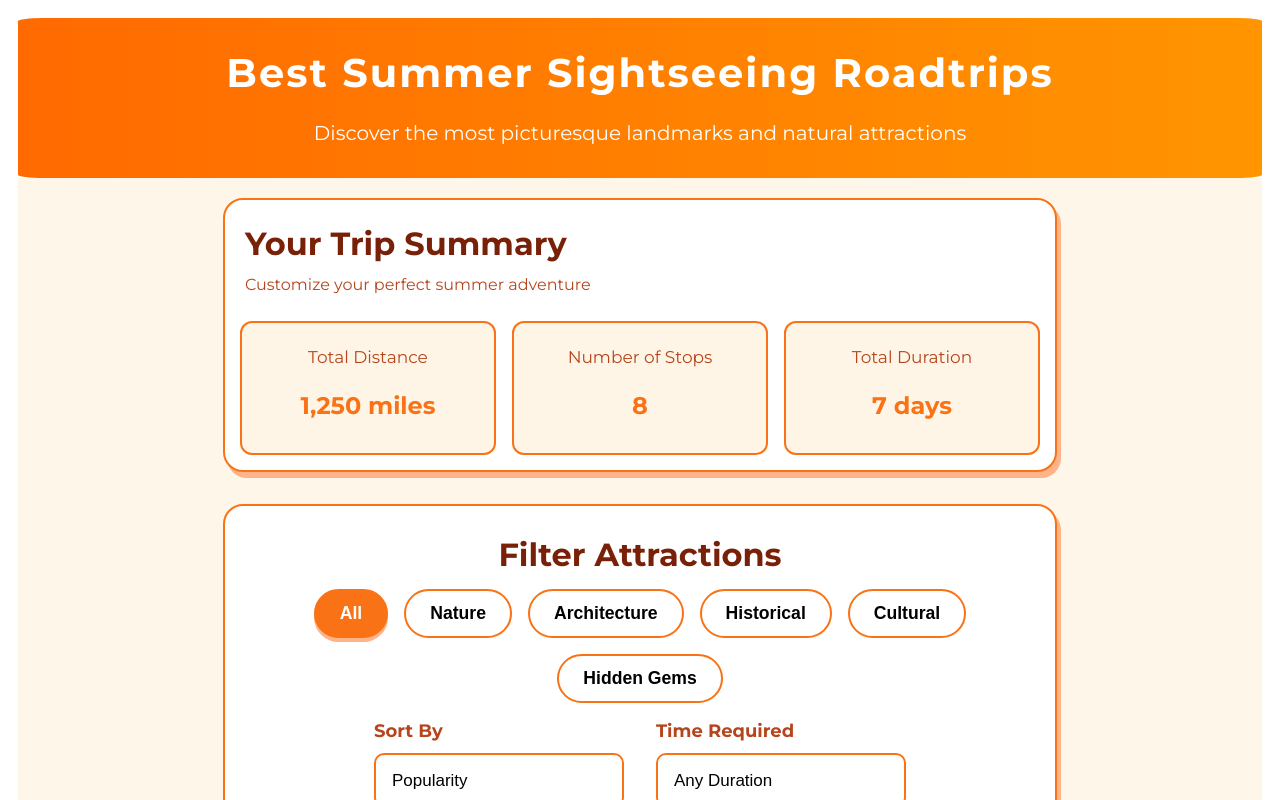
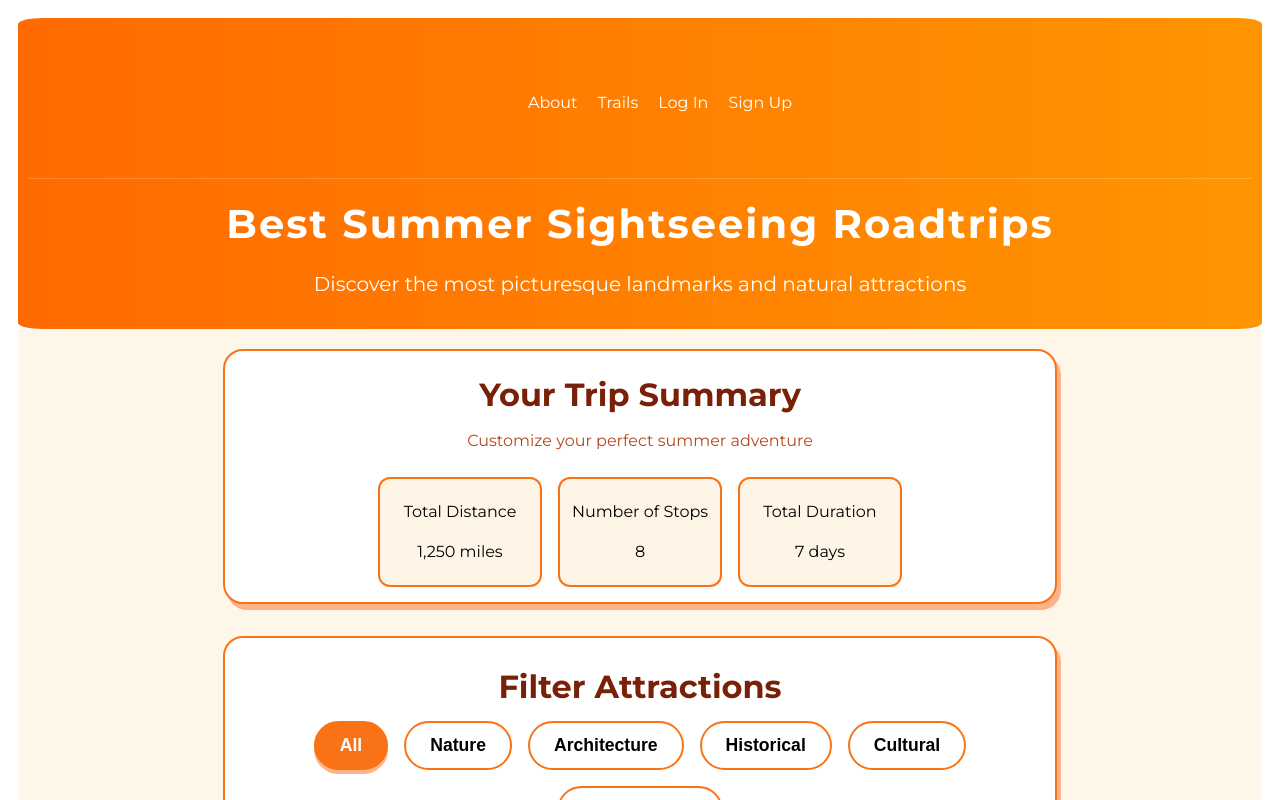
Before and after one commit to ValTsan/dcm-july-codejam, a React (Vite) app: page / in a window 1280 px wide. Shown: the top 800 px of the page. Built offline with nearby package versions, Linux system fonts and the light colour scheme.

Commit message:
navbar started/UI implements

```diff
--- a/src/components/App/App.css
+++ b/src/components/App/App.css
@@ -1,5 +1,5 @@
 #root {
-  max-width: 1280px;
+  /* max-width: 100vh; */
   margin: 0 auto;
   padding: 10px;
   text-align: center;
--- a/src/components/Header/Header.jsx
+++ b/src/components/Header/Header.jsx
@@ -4,6 +4,14 @@ import Logo from "../../../public/logo.svg";
 const Header = () => {
   return (
     <header className="header">
+      <div className="header__navbar">
+        <ul className="header__nav">
+          <li className="header__nav-list">About</li>
+          <li className="header__nav-list">Trails</li>
+          <li className="header__nav-list">Log In</li>
+          <li className="header__nav-list">Sign Up</li>
+        </ul>
+      </div>
       <h1 className="header__title">Best Summer Sightseeing Roadtrips</h1>
       <p className="header__subtitle">
         Discover the most picturesque landmarks and natural attractions
--- a/src/components/Main/Main.css
+++ b/src/components/Main/Main.css
@@ -27,6 +27,9 @@
   border-radius: 20px;
   padding: 15px;
   box-shadow: 4px 6px #ffb38a;
+  display: flex;
+  flex-direction: column;
+  align-items: center;
   /* margin-top: 15px; */
 }
 
@@ -58,12 +61,12 @@
   text-align: center;
 }
 
-.main__trip-summar-label {
+.main__trip-summary-label {
   color: #b6451d;
   font-size: 17px;
 }
 
-.main__trip-summar-value {
+.main__trip-summary-value {
   font-weight: 700;
   color: #f97316;
   font-size: 24px;
@@ -78,6 +81,9 @@
   padding: 15px;
   box-shadow: 4px 6px #ffb38a;
   margin-top: 32px;
+  display: flex;
+  flex-direction: column;
+  align-items: center;
 }
 
 .main__filters-title {
```
